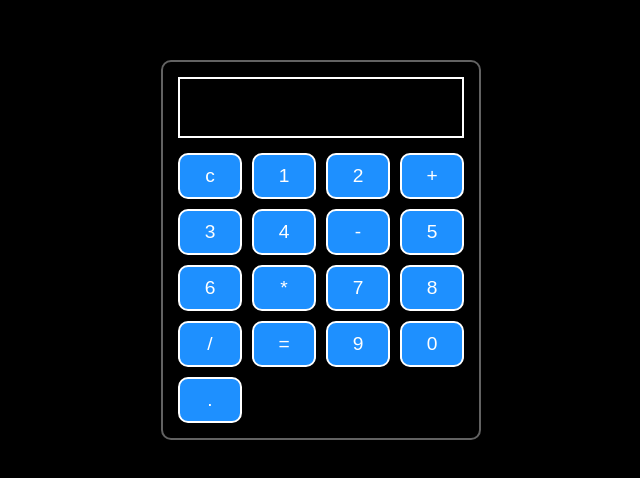
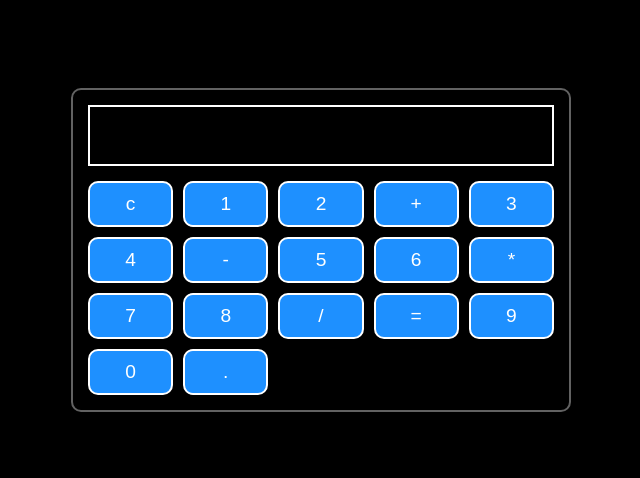
Before and after one commit to ShubhamGirawale007/Calculater, a plain HTML site: page index.html in a window 1280 px wide. Shown: the part 150-628 px from the top of the page, without its empty margins (319-959 px from the left). Drawn offline with Linux system fonts and the light colour scheme.

Commit message:
all file

```diff
--- a/style.css
+++ b/style.css
@@ -10,20 +10,21 @@ body {
   justify-content: center;
   align-items: center;
   min-height: 100vh;
+  padding: 10px;
 }
 
 #calculater {
   border: 2px solid rgb(98, 98, 98);
   border-radius: 10px;
-  width: 90%;
-  max-width: 320px;
+  width: 100%;
+  max-width: 500px; /* allow bigger on large screens */
   background-color: rgb(0, 0, 0);
   padding: 15px;
 }
 
 #display {
   width: 100%;
-  font-size: 2rem;
+  font-size: clamp(1.5rem, 4vw, 2rem); /* scales text based on screen size */
   padding: 10px;
   background-color: black;
   color: cyan;
@@ -33,13 +34,13 @@ body {
 
 .button-container {
   display: grid;
-  grid-template-columns: repeat(4, 1fr);
+  grid-template-columns: repeat(auto-fit, minmax(80px, 1fr)); /* responsive buttons */
   gap: 10px;
 }
 
 .button {
   padding: 10px;
-  font-size: 1.2rem;
+  font-size: clamp(1rem, 2.5vw, 1.2rem); /* scale font */
   border-radius: 10px;
   background-color: dodgerblue;
   color: white;
@@ -53,13 +54,10 @@ body {
   transform: scale(1.05);
 }
 
-/* Responsive tweaks */
-@media (max-width: 480px) {
-  #display {
-    font-size: 1.5rem;
-  }
+/* Extra small screens */
+@media (max-width: 360px) {
   .button {
-    font-size: 1rem;
     padding: 8px;
+    font-size: 0.9rem;
   }
 }
```
